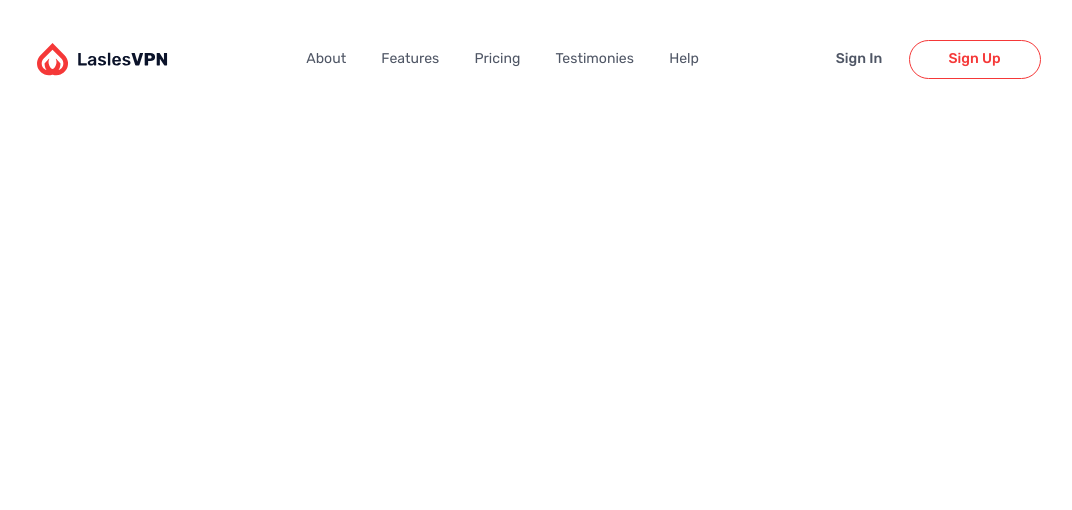
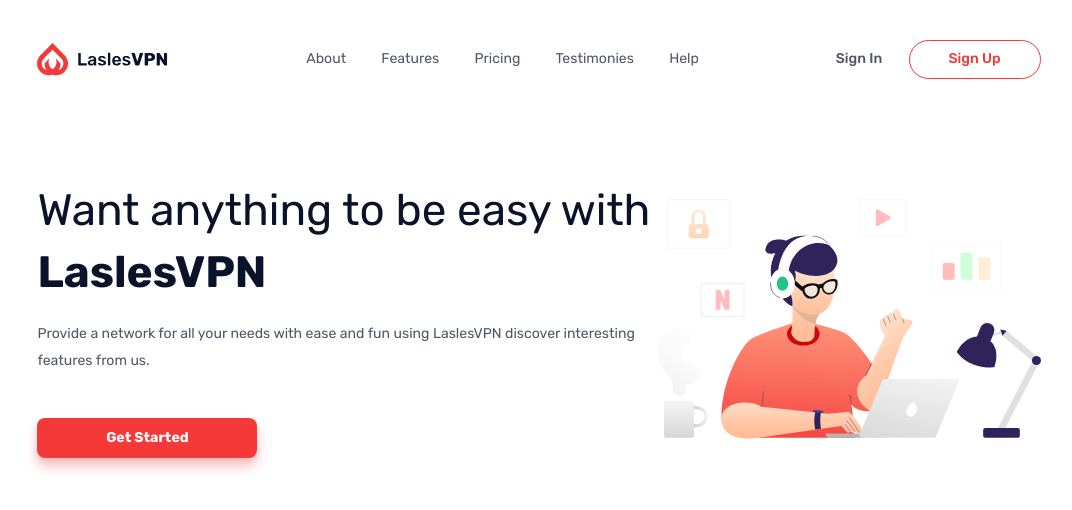
Before and after one commit to lawrencelucky/vpn-landing-page, a React (Create React App) app: page / in a window 1280 px wide. Shown: the top 510 px of the page, without its empty margins (101-1173 px from the left). Built offline with nearby package versions, Linux system fonts and the light colour scheme.

Commit message:
feat: adding the hero section

```diff
--- a/src/App.js
+++ b/src/App.js
@@ -1,9 +1,11 @@
 import Header from './components/Header';
+import Hero from './components/Hero';
 
 function App() {
   return (
     <>
       <Header />
+      <Hero />
     </>
   );
 }
--- /dev/null
+++ b/src/components/Hero.jsx
@@ -0,0 +1,31 @@
+import HeroIlustration from '../assets/images/hero-illustration.svg';
+
+const Hero = () => {
+  return (
+    <div className='section py-[4rem] px-[2rem] md:px-[15rem] md:py-[7rem] flex flex-col lg:flex-row justify-beteween items-center'>
+      <div>
+        <h1 className='text-xl md:text-2xl text-primary-darkText mb-[2rem] text-center lg:text-left'>
+          Want anything to be easy with{' '}
+          <span className='font-bold'>LaslesVPN</span>
+        </h1>
+        <div className='flex justify-center w-full'>
+          <p className='mb-[5rem] text-center lg:text-left w-[70%] lg:w-full'>
+            Provide a network for all your needs with ease and fun using
+            LaslesVPN discover interesting features from us.
+          </p>
+        </div>
+        <button className='btn w-[25rem] hidden lg:block'>Get Started</button>
+      </div>
+
+      <div>
+        <img
+          src={HeroIlustration}
+          alt='illustration'
+          className='max-w-[60rem] w-full'
+        />
+      </div>
+    </div>
+  );
+};
+
+export default Hero;
--- a/src/index.css
+++ b/src/index.css
@@ -17,11 +17,11 @@
   }
 
   body {
-    @apply text-md font-normal text-primary-darkText min-h-screen antialiased;
+    @apply text-md font-normal text-primary-grayText min-h-screen antialiased;
   }
 
   .btn {
-    @apply bg-primary-red text-other-white text-md font-bold rounded px-[2.4rem] h-[4.5rem] shadow-md;
+    @apply bg-primary-red text-other-white text-md font-bold rounded px-[2.4rem] h-[4.5rem] shadow-md md:hover:scale-105 ease-in-out duration-500;
   }
 
   .btn-outline {
--- a/tailwind.config.js
+++ b/tailwind.config.js
@@ -16,7 +16,8 @@ module.exports = {
       current: 'currentColor',
       primary: {
         red: '#F53838',
-        darkText: '#4F5665',
+        darkText: '#0B132A',
+        grayText: '#4F5665',
         lightText: '#AFB5C0',
       },
       other: {
```
Also changed, not shown: src/assets/images/hero-illustration.svg (added).
